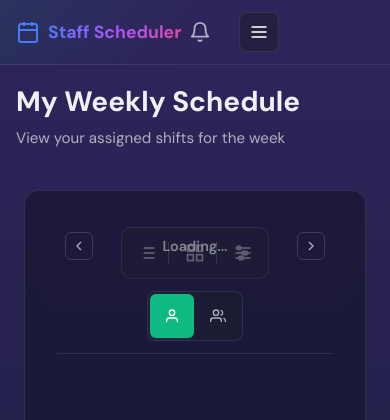
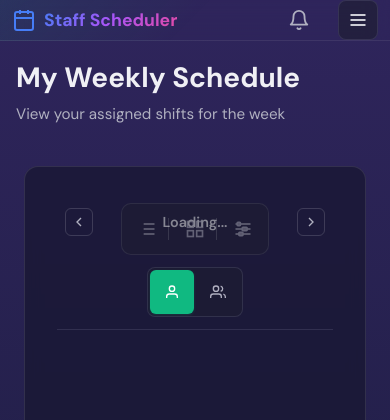
Before and after one commit to otterholte/StaffScheduler, a Flask app: template templates/employee_schedule.html in a window 390 px wide. Shown: the top 420 px of the page. Run offline with Flask 3, Linux system fonts and the light colour scheme; the template is opened without the code that fills it, so the values that code supplies are empty.

Commit message:
Fix header alignment and mobile notification visibility

```diff
--- a/static/employee.css
+++ b/static/employee.css
@@ -18,6 +18,11 @@ body.menu-open {
 /* ==================== EMPLOYEE HEADER ==================== */
 .employee-header {
     background: linear-gradient(135deg, rgba(16, 185, 129, 0.1) 0%, transparent 50%);
+    justify-content: space-between;
+}
+
+.employee-header .header-right {
+    margin-left: auto;
 }
 
 .employee-header .header-left {
@@ -2476,6 +2481,23 @@ body.menu-open {
 
 /* ==================== RESPONSIVE ==================== */
 @media (max-width: 768px) {
+    .app-header {
+        padding: 0 0.75rem;
+    }
+
+    .employee-header .header-left {
+        min-width: 0;
+    }
+
+    .employee-header .header-center {
+        display: none;
+    }
+
+    .employee-header .header-right,
+    .header-right-compact {
+        margin-left: auto;
+        justify-content: flex-end;
+    }
     /* === HEADER === */
     .employee-header .header-left {
         flex-direction: column;
@@ -2759,14 +2781,19 @@ body.menu-open {
         border-radius: 16px 16px 0 0;
         z-index: 9999;
         box-shadow: 0 -4px 20px rgba(0, 0, 0, 0.3);
-        transform: translateY(100%);
-        transition: transform 0.3s ease;
-    }
-
-    .notification-dropdown.visible {
+        background: #1a1a2e;
         display: flex;
         flex-direction: column;
+        transform: translateY(100%);
+        opacity: 0;
+        visibility: hidden;
+        transition: transform 0.3s ease, opacity 0.2s ease;
+    }
+
+    .notification-dropdown.visible {
         transform: translateY(0);
+        opacity: 1;
+        visibility: visible;
     }
 
     .notification-dropdown-header {
```
